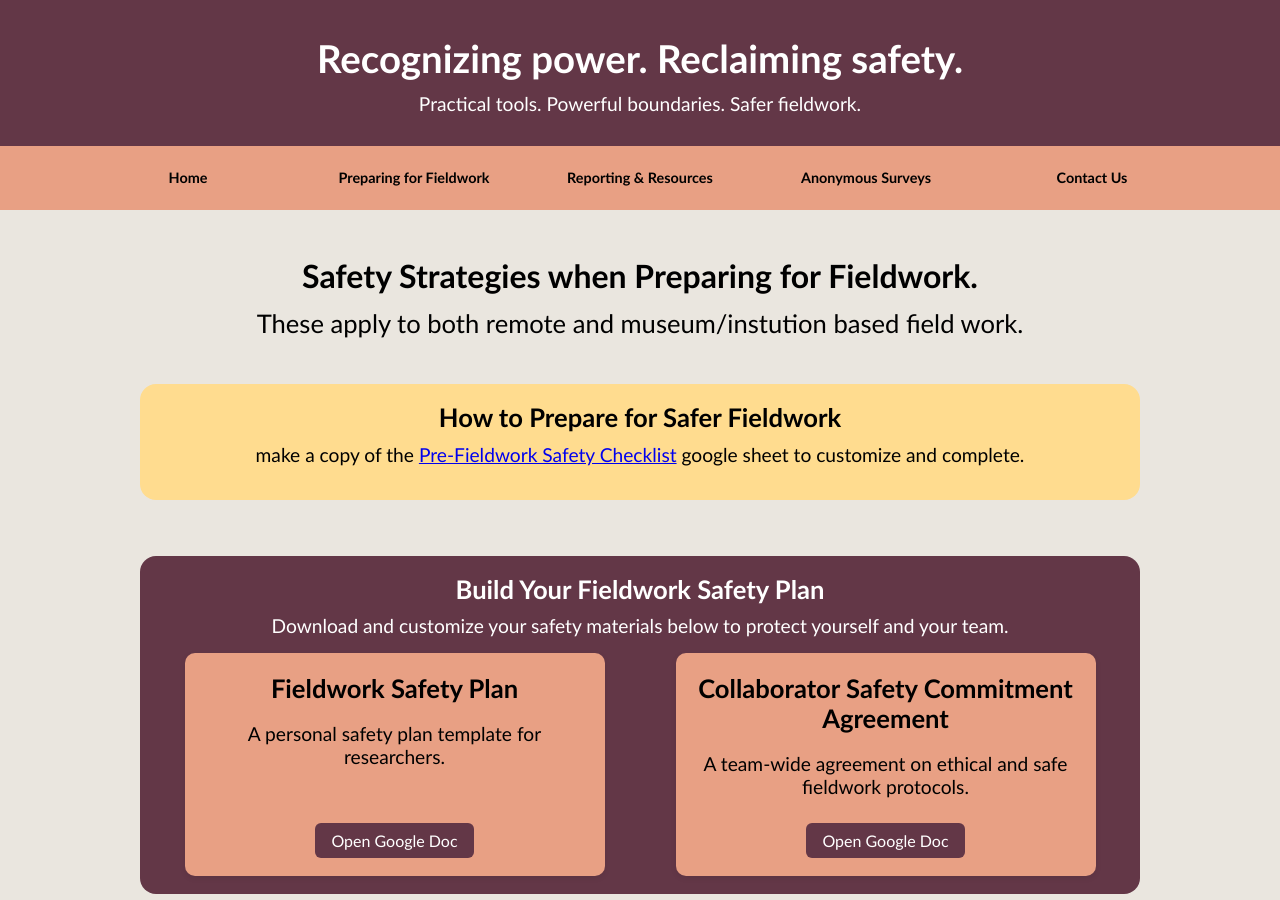
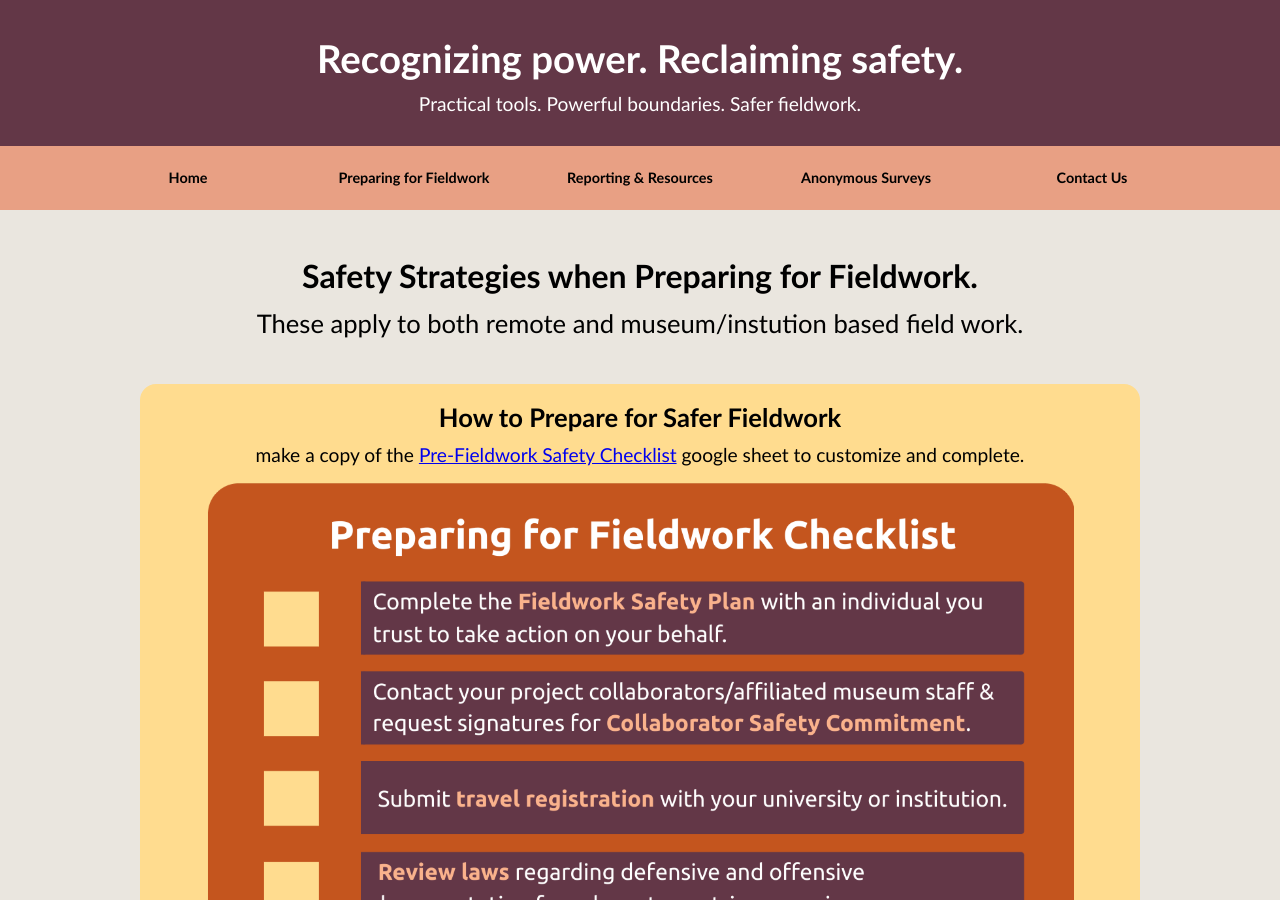
Before and after one commit to AnthroSafetyWarrior/GoldenTrowelProject, a Jekyll site: the page built from _pages/preparing.html, in a window 1280 px wide and 900 px high. Built offline with Jekyll 4.4.1, drawn with Linux system fonts in a browser that asks for light colours.

Commit message:
Use absolute_url for Safety-checklist image (cache-bust)

```diff
--- a/_pages/preparing.html
+++ b/_pages/preparing.html
@@ -92,11 +92,12 @@
     <p>
       make a copy of the <a href="https://docs.google.com/spreadsheets/d/1ZjhKX9xpNuL4AG_rvhCvbrSp2nIuF4NTJd0CaRwR53U/edit?usp=sharing" target="_blank" rel="noopener">Pre-Fieldwork Safety Checklist</a> google sheet to customize and complete.
     </p>
- <img
-      src="Safety-checklist.png"
-      alt=""
-      style="display:block; width:90%;margin:1em auto 0; border-radius:12px; box-shadow:none;"
-    />
+<img
+  src="{{ '/assets/img/Safety-checklist.png' | absolute_url }}?v={{ site.time | date: '%s' }}"
+  alt="Pre-Fieldwork Safety Checklist example"
+  loading="lazy" decoding="async" fetchpriority="low"
+  style="display:block;width:90%;margin:1em auto 0;border-radius:12px;box-shadow:none;"
+>
   </div>
 </section>
 
```
